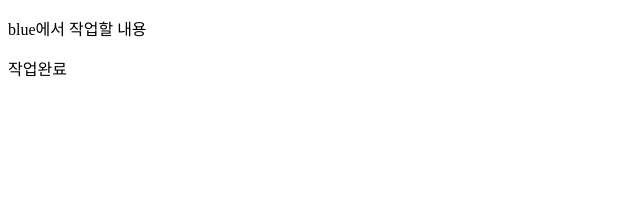
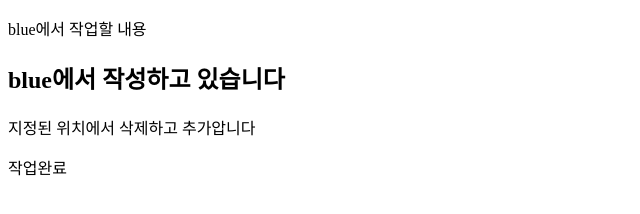
Before and after one commit to KIMPPT/0602branch, a plain HTML site: page index.html in a window 1280 px wide. Shown: the whole page, without its empty margins (0-640 px from the left). Drawn offline with Linux system fonts and the light colour scheme.

Commit message:
06021054blue

```diff
--- a/index.html
+++ b/index.html
@@ -9,6 +9,8 @@
 <body>
     <section>
         <p>blue에서 작업할 내용</p>
+        <h1>blue에서 작성하고 있습니다</h1>
+        <p>지정된 위치에서 삭제하고 추가압니다</p>
     </section>
     <section>
         <p>작업완료</p>
```
